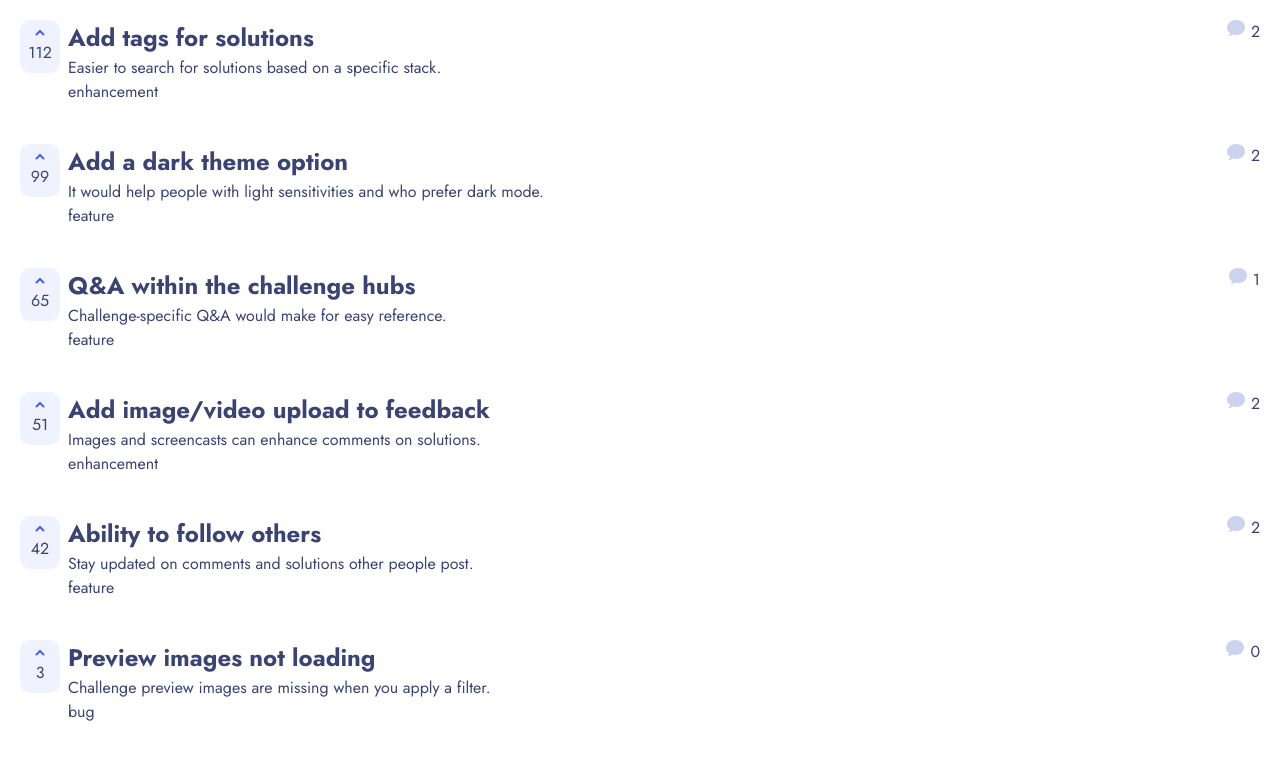
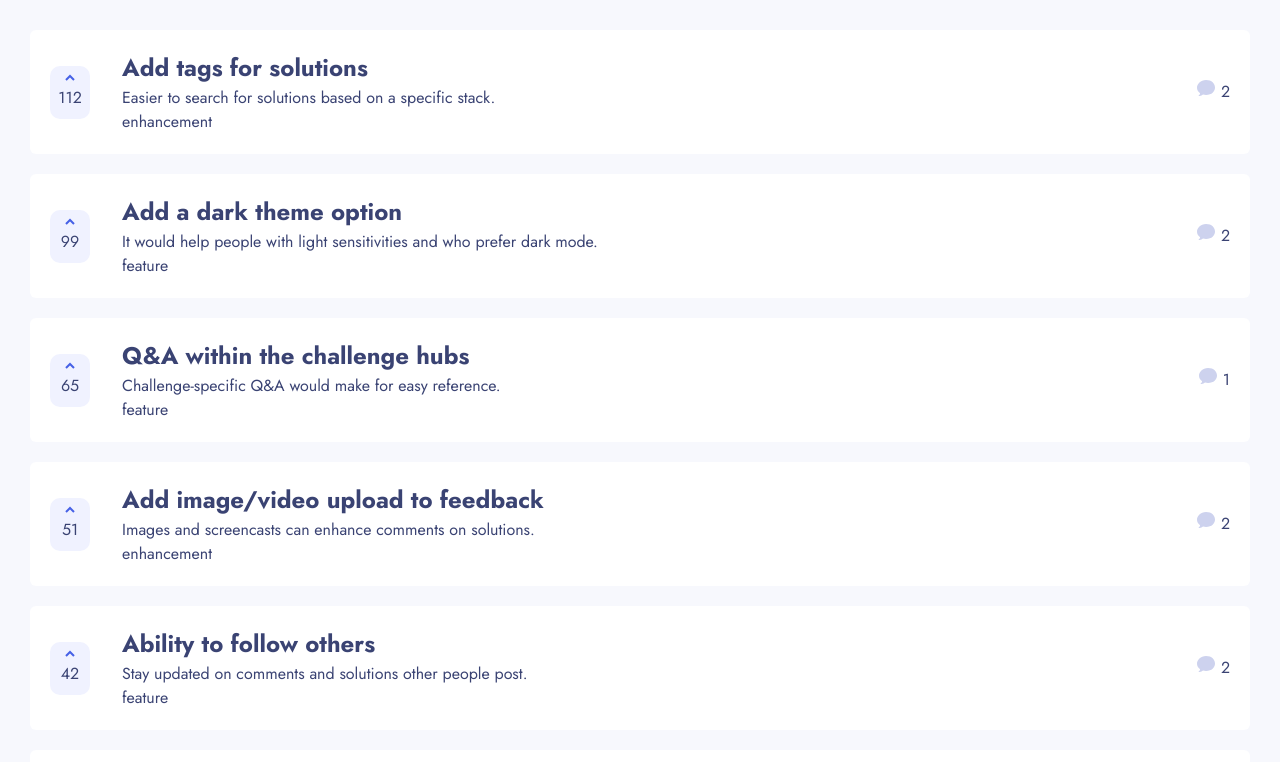
Before and after one commit to wenwen-dev/personal-website, a React (Vite) app: page / in a window 1280 px wide. Shown: the top 762 px of the page. Built offline with nearby package versions, Linux system fonts and the light colour scheme; a web font is replaced by a local one.

Commit message:
Finish Card's layout settings

```diff
--- a/src/App.tsx
+++ b/src/App.tsx
@@ -1,5 +1,6 @@
 import './App.css';
 import GlobalStyles from './components/GlobalStyles/GlobalStyles';
+import styled from 'styled-components';
 import Card from './components/Card';
 
 let data = {
@@ -332,7 +333,7 @@ let data = {
 
 function App() {
   return (
-    <>
+    <Wrapper>
       {data.productRequests.map(request => (
         <Card
           key={request.id}
@@ -344,8 +345,12 @@ function App() {
         />
       ))}
       <GlobalStyles />
-    </>
+    </Wrapper>
   );
 }
 
+const Wrapper = styled.div`
+  padding: 30px;
+`;
+
 export default App;
--- a/src/components/Card.tsx
+++ b/src/components/Card.tsx
@@ -28,7 +28,11 @@ const Wrapper = styled.article`
   display: flex;
   padding: 20px;
   justify-content: space-between;
-  gap: 8px;
+  align-items: center;
+  gap: 32px;
+  margin-bottom: 20px;
+  background-color: hsl(0, 0%, 100%);
+  border-radius: 6px;
 `;
 
 const FeedbackWrapper = styled.div`
--- a/src/components/GlobalStyles/GlobalStyles.tsx
+++ b/src/components/GlobalStyles/GlobalStyles.tsx
@@ -20,6 +20,7 @@ body {
   color: var(--color-text-dark);
   font-family: var(--font), sans-serif;
   line-height: 1.5;
+  background-color: var(--background-page)
 }
 
 body {
@@ -48,7 +49,8 @@ p, h1, h2, h3, h4, h5, h6 {
 :root {
   --color-text-dark: hsl(231, 33%, 34%); //
   --color-text-light: hsl(224, 20%, 49%);
-  --background: hsl(0, 0%, 100%);
+  --background-card: hsl(0, 0%, 100%);
+  --background-page: #F7F8FD;
   --font: 'Jost';
 }
 
```
